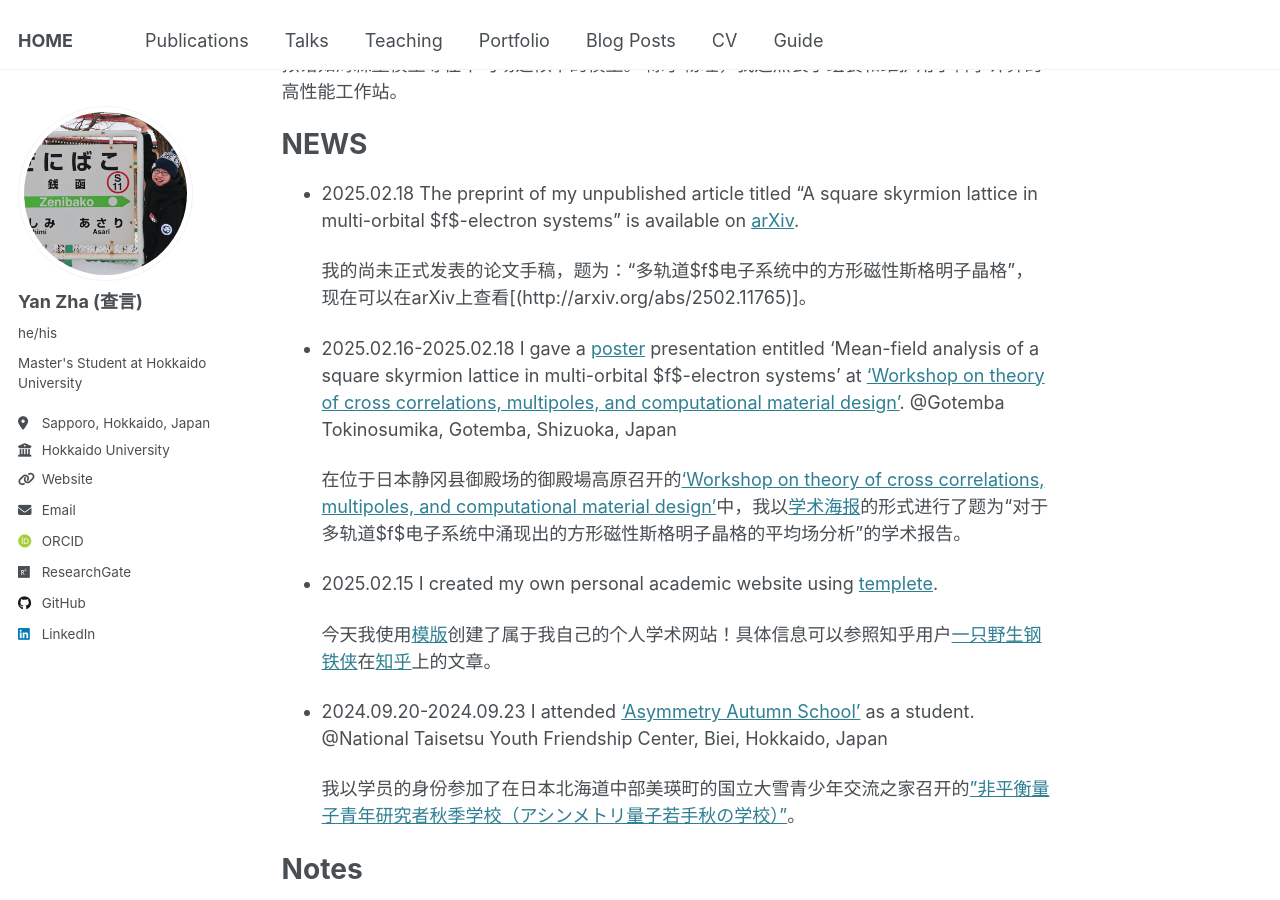
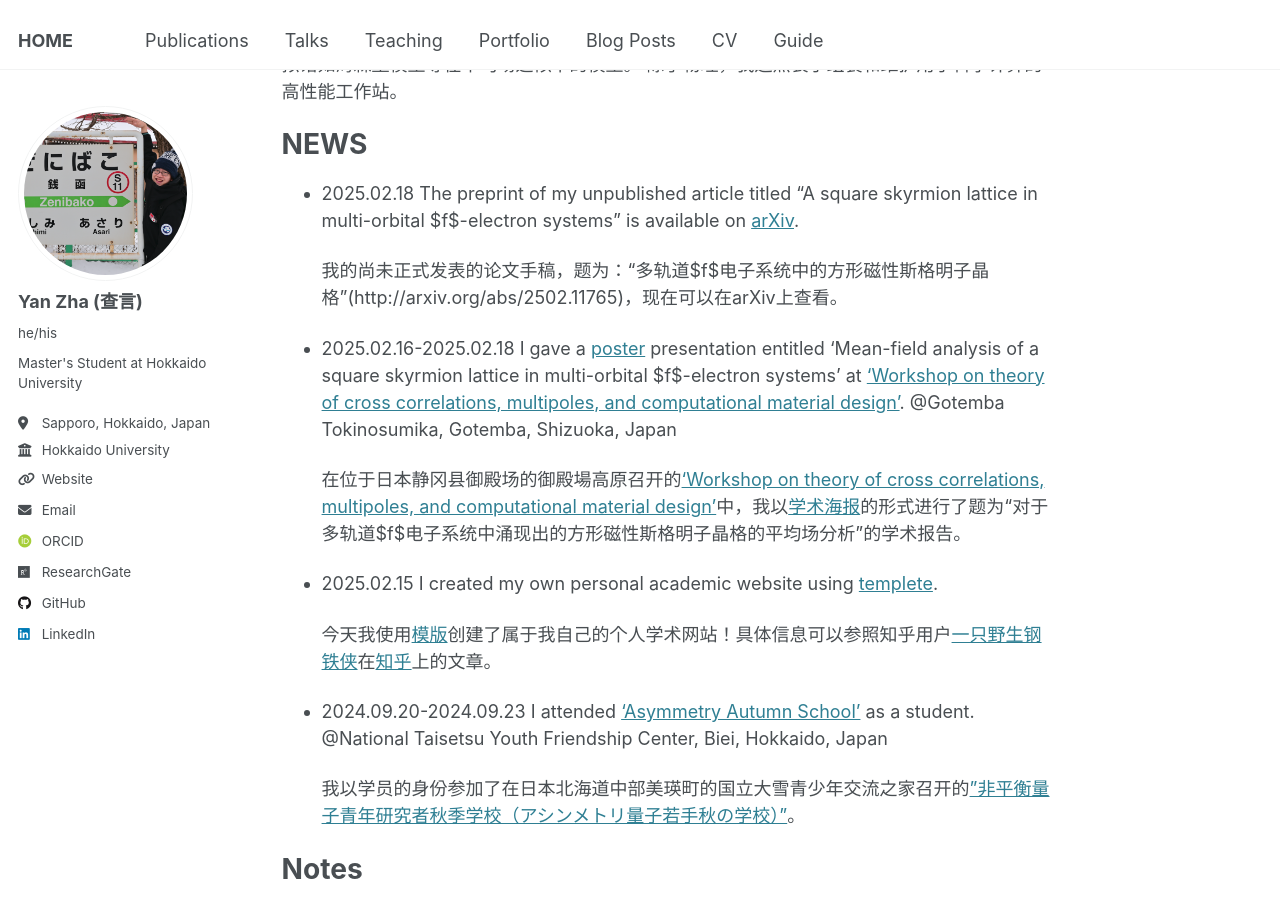
Before and after one commit to yzhacn/yzhacn.github.io, a Jekyll site: the page built from _pages/about.md, in a window 1280 px wide and 900 px high, scrolled down 418 px. Built offline with Jekyll 4.4.1, drawn with Linux system fonts in a browser that asks for light colours; some web fonts are replaced; part of the change alters nothing that is shown.

```diff
--- a/_pages/about.md
+++ b/_pages/about.md
@@ -23,7 +23,7 @@ NEWS
 ======
 * 2025.02.18 The preprint of my unpublished article titled "A square skyrmion lattice in multi-orbital $f$-electron systems" is available on [arXiv](http://arxiv.org/abs/2502.11765).
 
-  我的尚未正式发表的论文手稿，题为：“多轨道$f$电子系统中的方形磁性斯格明子晶格”，现在可以在arXiv上查看[(http://arxiv.org/abs/2502.11765)]。
+  我的尚未正式发表的论文手稿，题为：“多轨道$f$电子系统中的方形磁性斯格明子晶格”(http://arxiv.org/abs/2502.11765)，现在可以在arXiv上查看。
 
 * 2025.02.16-2025.02.18 I gave a [poster](https://yzhacn.github.io/images/20250217_yzha_asymmetry.pdf) presentation entitled 'Mean-field analysis of a square skyrmion lattice in multi-orbital $f$-electron systems' at ['Workshop on theory of cross correlations, multipoles, and
 computational material design'](https://asymmetry.hiroshima-u.ac.jp/event/2532). @Gotemba Tokinosumika, Gotemba, Shizuoka, Japan
```
